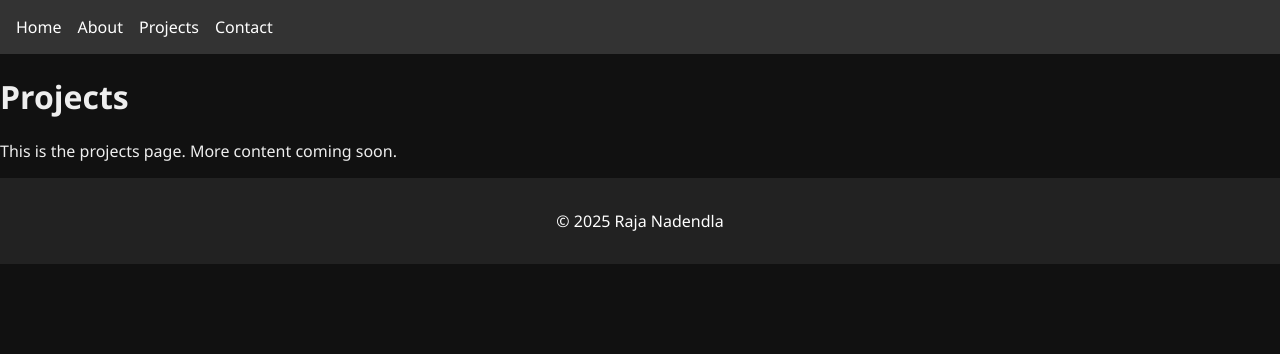
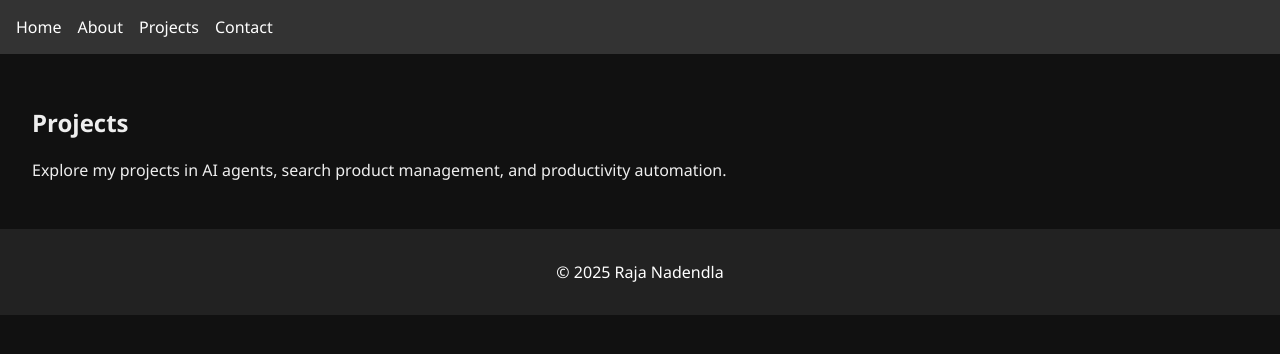
Before and after one commit to RajaNadendla/Portfolio, a Next.js app: page /projects in a window 1280 px wide. Shown: the top 354 px of the page. Built offline with nearby package versions, Linux system fonts and the light colour scheme.

Commit message:
Update projects.js

```diff
--- a/pages/projects.js
+++ b/pages/projects.js
@@ -1,12 +1,13 @@
-import Layout from '@/components/Layout';
+
+import Layout from '../components/Layout';
 
 export default function Projects() {
   return (
     <Layout>
-      <div className="max-w-3xl mx-auto p-6">
-        <h1 className="text-4xl font-bold mb-4">Projects</h1>
-        <p className="text-gray-400">This is the projects page. More content coming soon.</p>
-      </div>
+      <section style={{ padding: '2rem' }}>
+        <h2>Projects</h2>
+        <p>Explore my projects in AI agents, search product management, and productivity automation.</p>
+      </section>
     </Layout>
   );
 }
```
